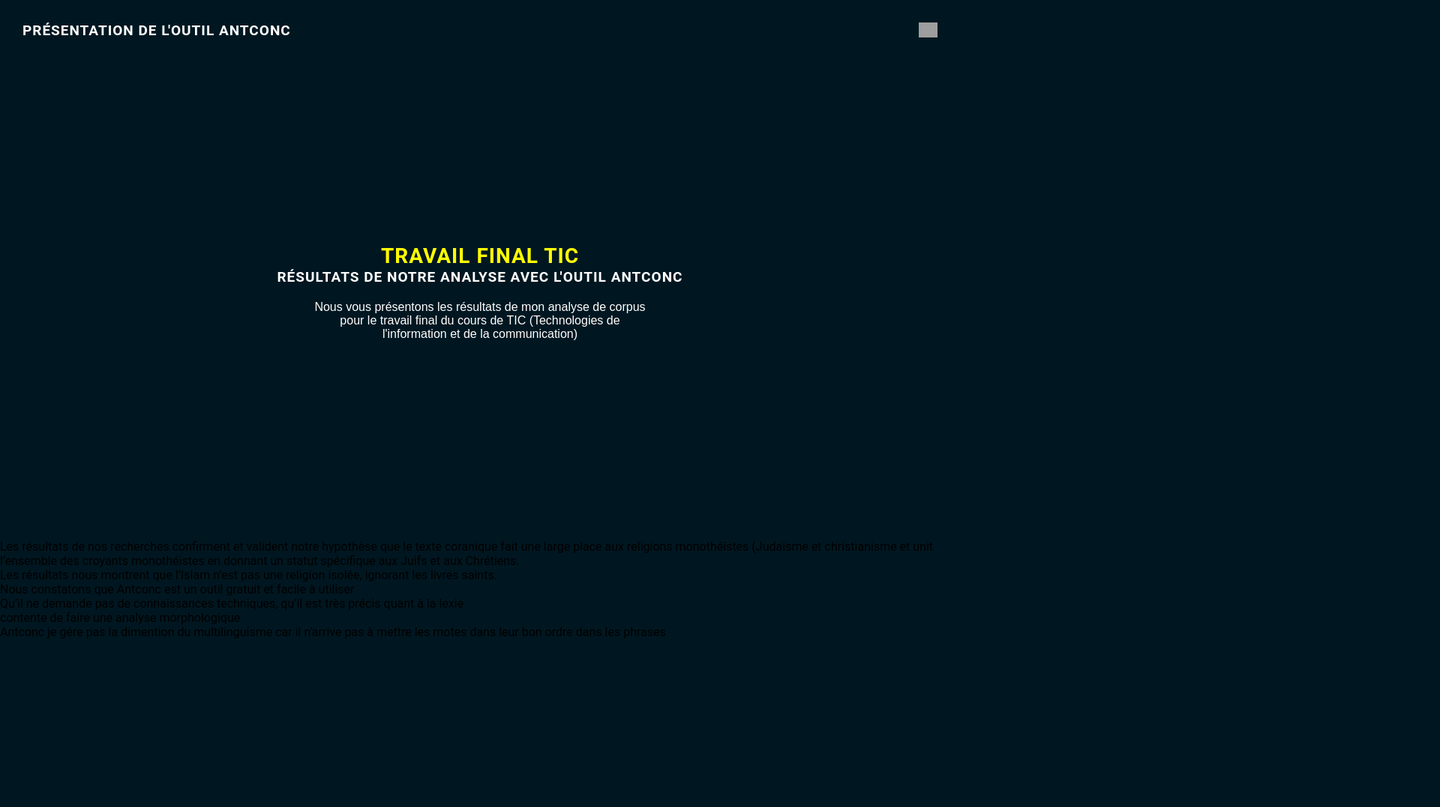
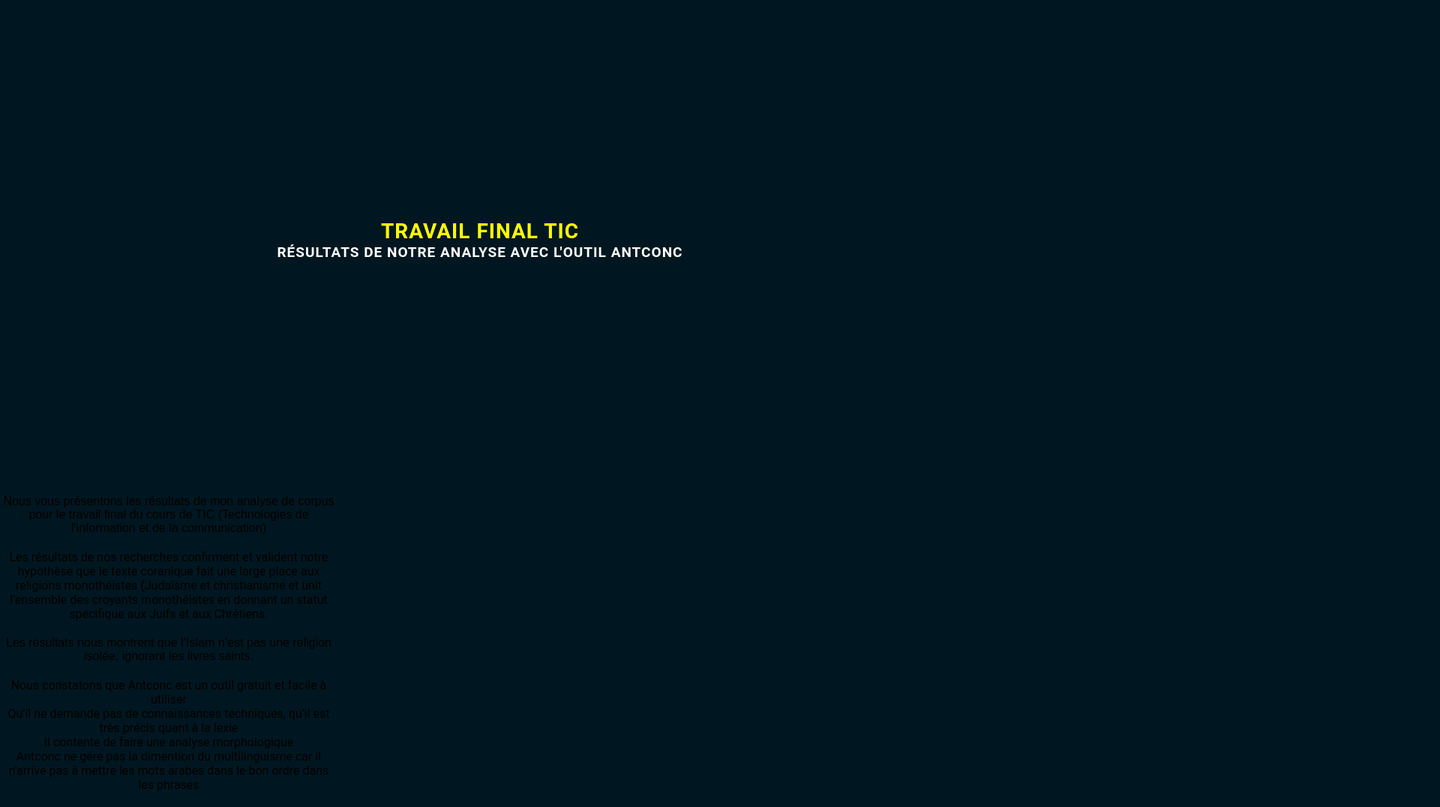
Before and after one commit to Fartas123/Fartas123.github.io, a plain HTML site: page travailfinal.html in a window 1280 px wide. Shown: the top 1077 px of the page at 75% size, 1920 px wide, since content can reach past the window. Before the commit the page ends 853 px from the top, so only its background shows below. Drawn offline with Linux system fonts and the light colour scheme; grey boxes are pictures that could not be loaded.

Commit message:
Update travailfinal.html

```diff
--- a/travailfinal.html
+++ b/travailfinal.html
@@ -34,19 +34,6 @@ body{
     padding: 10px 10px;
     background-color: #001721;
     color: #fff;
-}
-
-nav{
-    justify-content: space-between !important;
-    width: 100%;
-    height: 10vh;
-    position: relative;
-}
-
-.nav-logo{
-    text-transform: uppercase;
-    letter-spacing: 1px;
-    font-size: 19px;
 }
 
 .ham{
@@ -131,6 +118,13 @@ main{
     font-family: 'Poppins', sans-serif;
     max-width: 450px;
 }
+	.lara{
+    font-size: 16px;
+    margin: 20px 0px;
+    text-align: center;
+    font-family: 'Poppins', sans-serif;
+    max-width: 450px;
+}
 
 .btn{
     border: none;
@@ -164,28 +158,14 @@ main{
 </head>
 
 <body>
-        <!-- >>>>>>>>>>>>>>> N A V <<<<<<<<<<<<<<<   -->
 
-            <nav class="flex-r container">
-                <h1 class="nav-logo">Présentation de l'outil Antconc</h1>
-                <div class="flex-r ham"></div>
-                <div class="flex-c menu">
-                      <a href="#">Home</a>
-                      <a href="#">français</a>
-                      <a href="#">Anglais</a>
-                      <a href="#">Arabe</a>
-
-                </div>
-            </nav>
 
             <main class="flex-r container">
                 <div class="flex-c main-text">
                     <h1 class="lg-head">Travail Final TIC</h1>
                     <h2 class="m-head">Résultats de notre analyse avec l'outil Antconc </h2>
-                    <p class="para">
-                        Nous vous présentons les résultats de mon analyse de corpus pour le travail final du cours de TIC (Technologies de l'information et de la communication)
-                    </p>
-			<p>
+
+
 
 
                 </div>
@@ -194,24 +174,28 @@ main{
                     <img src="./img/hero-img.png" alt="">
                 </div>
             </main>
-
-	Les résultats de nos recherches confirment et valident notre  hypothèse que le texte coranique fait une large place aux religions monothéistes (Judaïsme et christianisme et unit l’ensemble des croyants monothéistes en donnant un statut spécifique aux Juifs et aux Chrétiens.
+	<p class="para">
+                        Nous vous présentons les résultats de mon analyse de corpus pour le travail final du cours de TIC (Technologies de l'information et de la communication)
+                    </p>
+	<div class=lara>
+	<p  > Les résultats de nos recherches confirment et valident notre  hypothèse que le texte coranique fait une large place aux religions monothéistes (Judaïsme et christianisme et unit l’ensemble des croyants monothéistes en donnant un statut spécifique aux Juifs et aux Chrétiens.
 				 </p>
 
-				<p>
+				<p class= "lara" >
                         Les résultats nous montrent que l’Islam n’est pas une religion isolée, ignorant les livres saints.
 
 				 </p>
-			<p>
+			<p >
 
 Nous constatons que Antconc est un outil gratuit et facile à utiliser
 				</p>
 				<p> Qu’il ne demande pas de connaissances techniques, qu’il est très précis quant à la lexie
 
 				  </p>
-<p>contente de faire une analyse morphologique </p>
-			<p>Antconc je gére pas la dimention du multilinguisme car il n'arrive pas à mettre les motes dans leur bon ordre dans les phrases </p>
+<p>Il contente de faire une analyse morphologique </p>
 
+			<p>Antconc ne gére pas la dimention du multilinguisme car il n'arrive pas à mettre les mots arabes dans le bon ordre dans les phrases </p>
 
+<div>
 
 </body>
```
